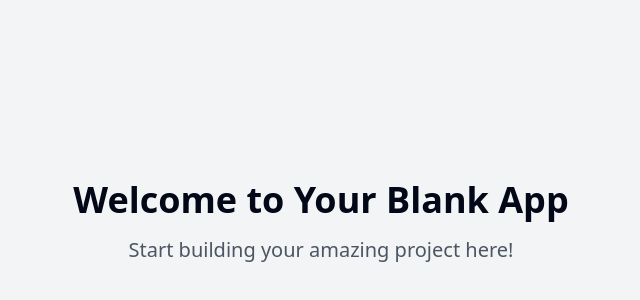
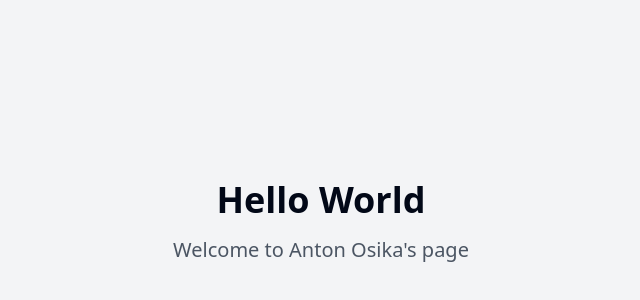
Before and after one commit to GPT-Engineer-App-Dev/authentic-journey-landing, a React (Vite) app: page / in a window 1280 px wide. Shown: the part 178-478 px from the top of the page, without its empty margins (319-959 px from the left). Built offline with nearby package versions, Linux system fonts and the light colour scheme.

Commit message:
Add hello world message
Implement a simple "Hello World" message in the application.
[skip gpt_engineer]

```diff
--- a/src/pages/Index.jsx
+++ b/src/pages/Index.jsx
@@ -1,11 +1,11 @@
-// Update this page (the content is just a fallback if you fail to update the page)
+import React from 'react';
 
 const Index = () => {
   return (
     <div className="min-h-screen flex items-center justify-center bg-gray-100">
       <div className="text-center">
-        <h1 className="text-4xl font-bold mb-4">Welcome to Your Blank App</h1>
-        <p className="text-xl text-gray-600">Start building your amazing project here!</p>
+        <h1 className="text-4xl font-bold mb-4">Hello World</h1>
+        <p className="text-xl text-gray-600">Welcome to Anton Osika's page</p>
       </div>
     </div>
   );
```
